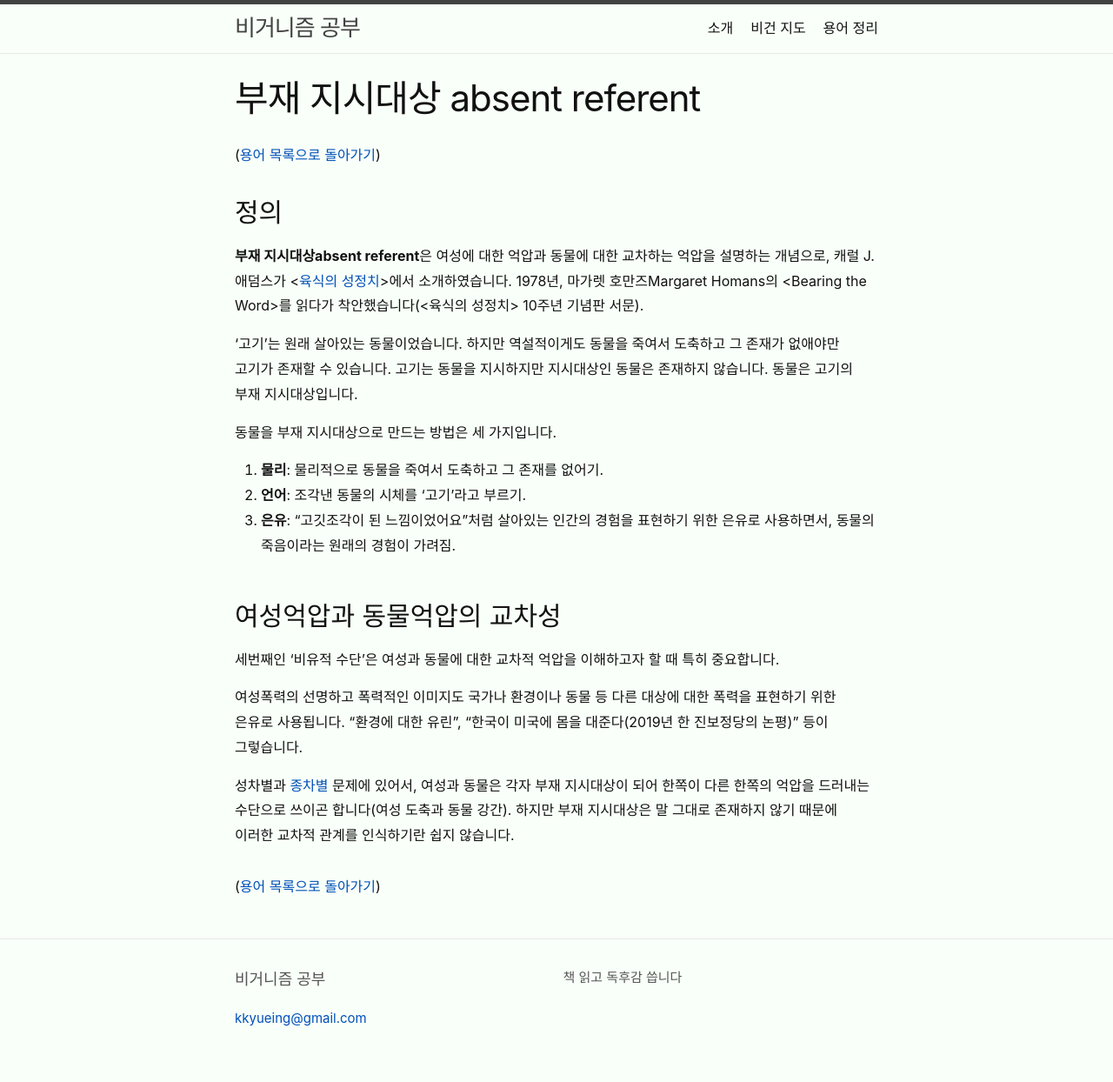
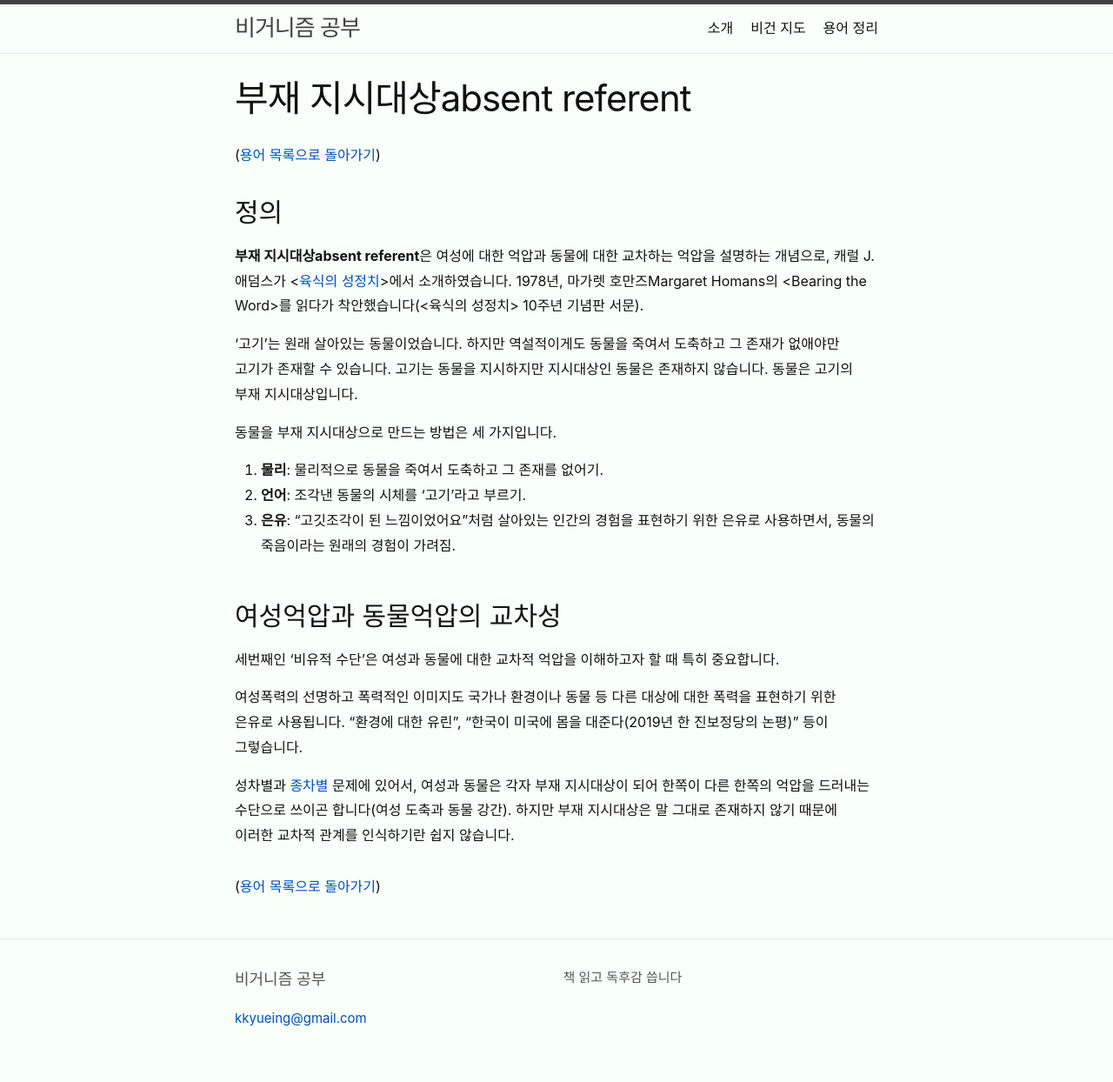
Before and after one commit to veganstudies/veganstudies.github.io, a Jekyll site: the page built from _terms/absent-referent.md, in a window 1280 px wide. Shown: the whole page at 87% size. Built offline with Jekyll 4.4.1, drawn with Linux system fonts in a browser that asks for light colours.

```diff
--- a/_terms/absent-referent.md
+++ b/_terms/absent-referent.md
@@ -1,6 +1,6 @@
 ---
 layout: term
-title: "부재 지시대상 absent referent"
+title: "부재 지시대상absent referent"
 ---
 ## 정의
 
```
